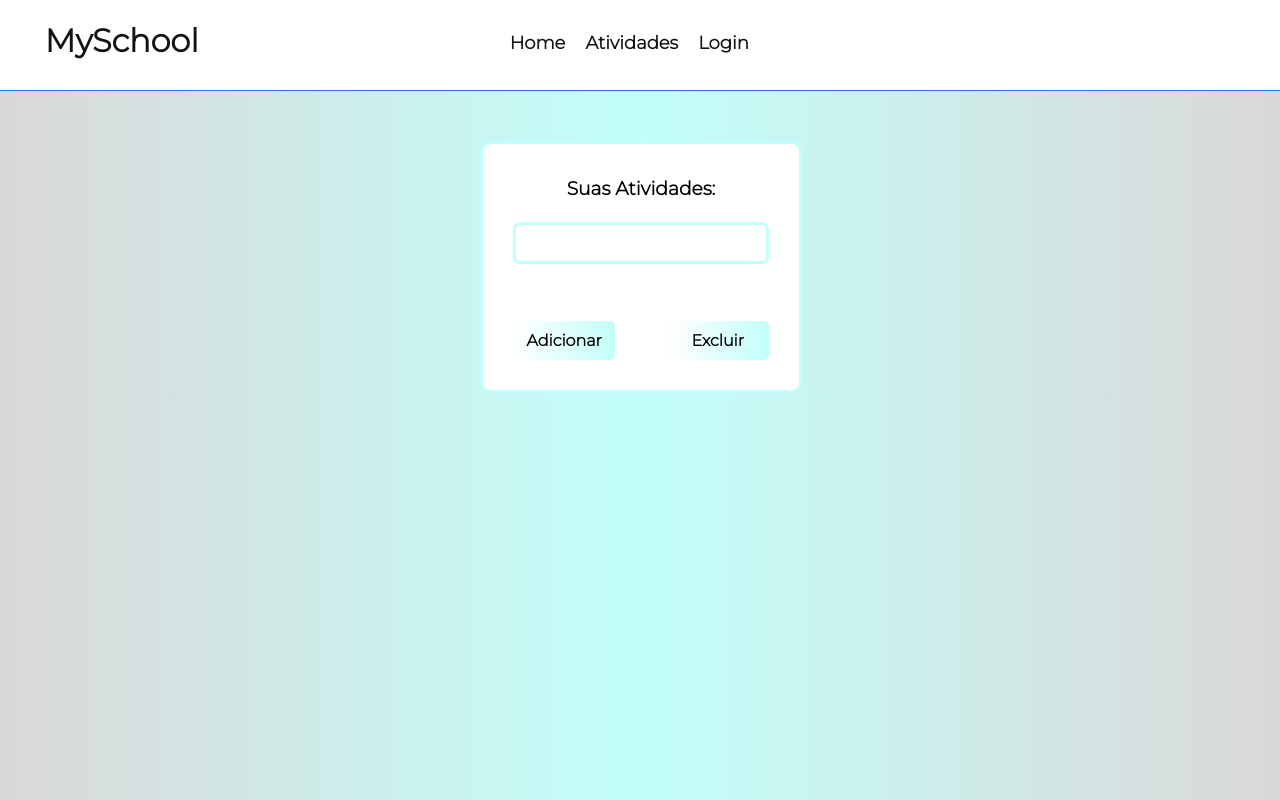
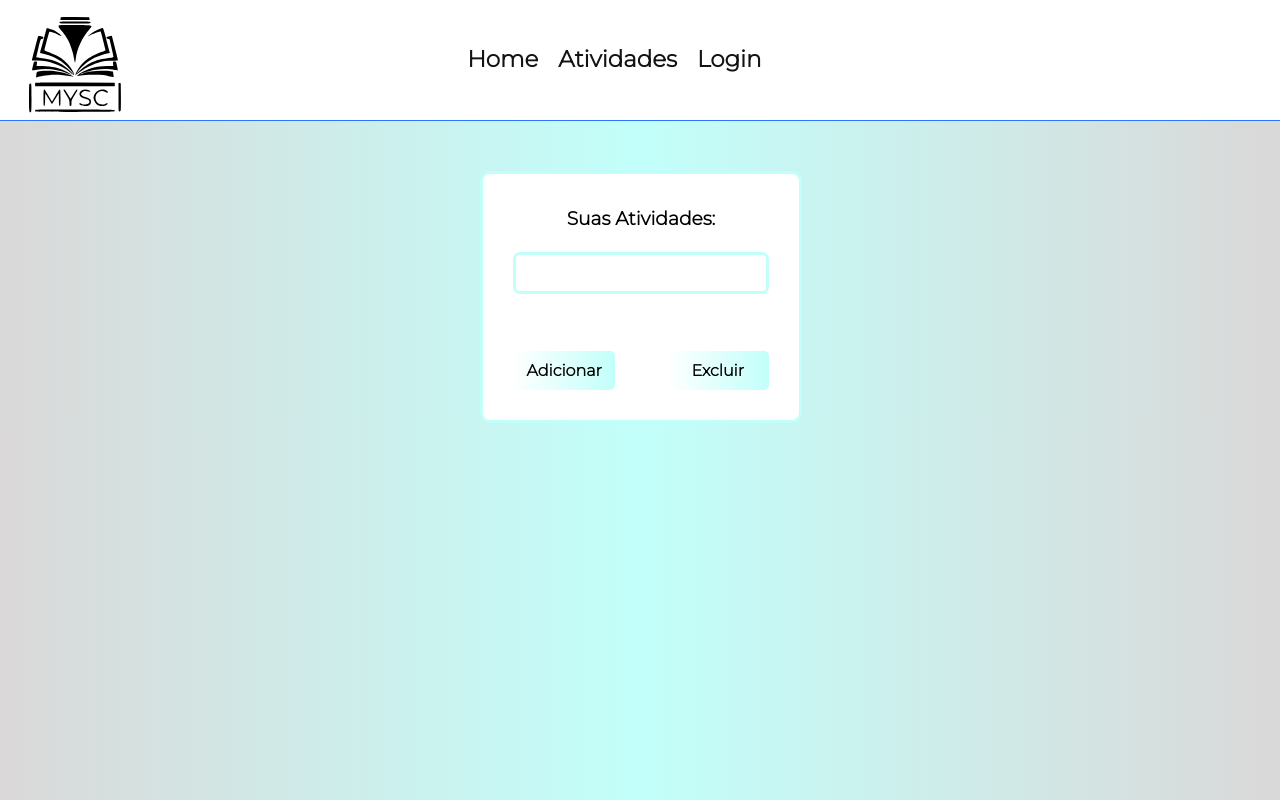
Before and after one commit to bruno-fontes/myscSa, a plain HTML site: page ListaAtividade.html in a window 1280 px wide. Drawn offline with Linux system fonts and the light colour scheme.

Commit message:
logo atualizada

```diff
--- a/ListaAtividade.html
+++ b/ListaAtividade.html
@@ -15,7 +15,7 @@
 
     <div id="pagina">
         <div class="nav-container">
-            <h1 class="h-logo">MySchool</h1>
+            <h1> <img class="h-logo"  src="MYSC.svg" width="250"></h1></a>
             <ul class="lista-nav">
                 <li><a class='texto-link' href="index.html">Home</a></li>
                 <li><a class='texto-link' href="ListaAtividade.html">Atividades</a></li>
--- a/css/style.css
+++ b/css/style.css
@@ -26,21 +26,22 @@ header{
 }
 .nav-container{
     background-color: rgb(255, 255, 255);
-    height: 90px;
+    height: 120px;
     display: flex;
     justify-content:space-between;
     border-bottom: 1px rgb(45, 119, 255) solid;
 }
 .h-logo{
     color: rgb(19, 19, 19);
-    margin-left: 3.5%;
+    margin-left: -20%;
+    margin-top: -25%;
 }
 .lista-nav{
     list-style: none;
     display: flex;
     justify-content: center;
-    margin-top: 2.5%;
-    margin-right: 41.5%;
+    margin-top: 3.5%;
+    margin-right: 40.5%;
 
 }
 li{
@@ -51,8 +52,9 @@ li{
 .texto-link{
     font-weight:bold;
     color: rgb(19, 19, 19);
-    font-size: 18px;
+    font-size: 23px;
     text-decoration: none;
+
 }
 .texto-link:hover{
     color: rgb(82, 73, 73);
--- a/js/script.js
+++ b/js/script.js
@@ -11,7 +11,7 @@ function addAtividade() {
     dataAtividade.value = ""
     atividade.value = ""
     alert("Atividade adicionada.")
-    // window.location.reload();
+     window.location.reload();
 }
 function lista(){
 let pAtividades = document.getElementById('atividades')
```
Also changed, not shown: cadastroa.html (+1 -1 lines), criarconta.html (+1 -1 lines), index.html (+2 -1 lines), MYSC.svg (added).
